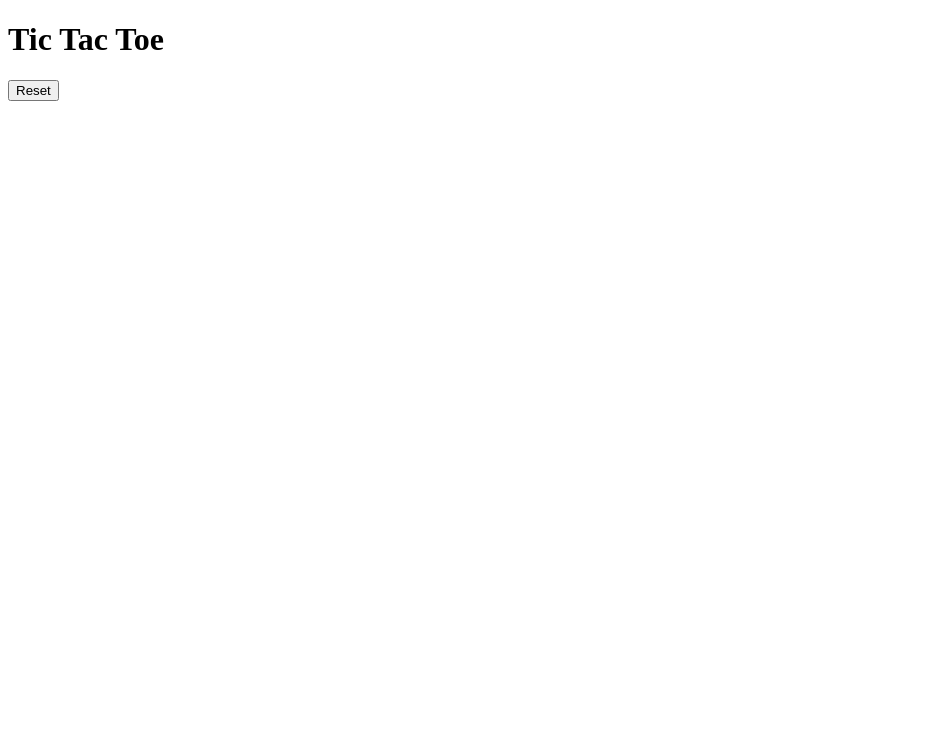
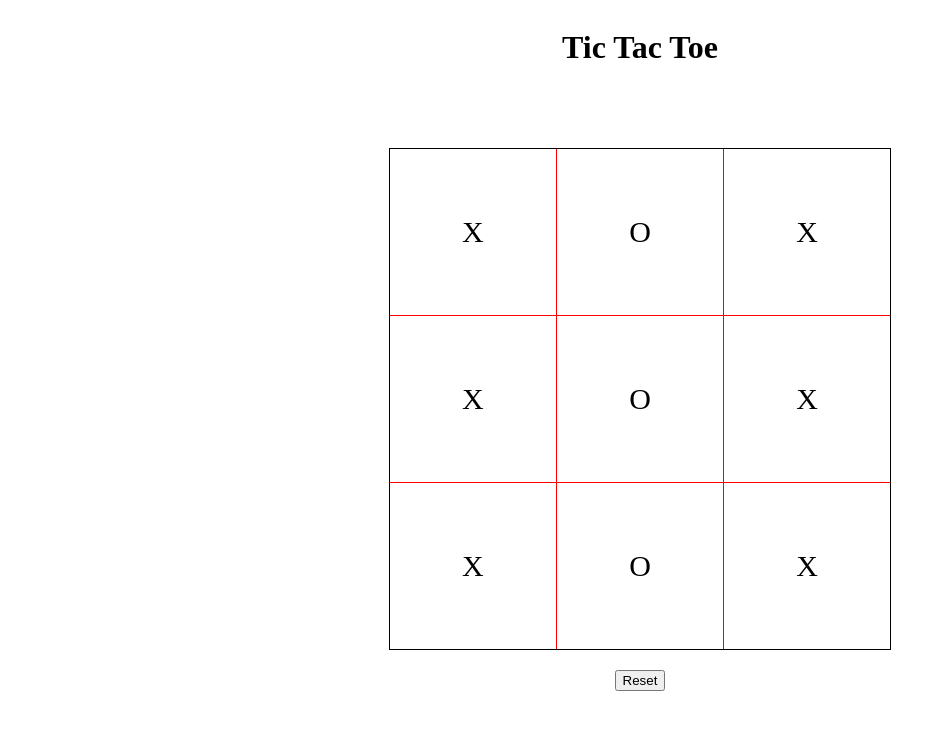
Before and after one commit to sameeksha-dalvi/tic-tac-toe, a plain HTML site: page index.html in a window 1280 px wide. Shown: the whole page, without its empty margins (0-946 px from the left). Drawn offline with Linux system fonts and the light colour scheme.

Commit message:
feat: add game board design in html

```diff
--- a/index.html
+++ b/index.html
@@ -9,11 +9,22 @@
 </head>
 
 <body>
-    <h1>Tic Tac Toe</h1>
+
     <div class="container">
+        <h1>Tic Tac Toe</h1>
         <div class="winner"></div>
         <div class="players"></div>
-        <div class="board"></div>
+        <div class="board">
+            <div class="cell left-cell top-cell">X</div>
+            <div class="cell middle-cell top-cell">O</div>
+            <div class="cell right-cell top-cell">X</div>
+            <div class="cell left-cell">X</div>
+            <div class="cell middle-cell">O</div>
+            <div class="cell right-cell">X</div>
+            <div class="cell left-cell bottom-cell">X</div>
+            <div class="cell middle-cell bottom-cell">O</div>
+            <div class="cell right-cell bottom-cell">X</div>
+        </div>
         <div>
             <button>Reset</button>
         </div>
--- a/style.css
+++ b/style.css
@@ -0,0 +1,39 @@
+.container{
+    display: flex;
+    flex-direction: column;
+    align-items: center;
+    gap: 20px;
+}
+
+.board{
+    display: grid;
+    border: 1px solid black;
+    width: 500px;
+    height: 500px;
+    grid-template-columns: repeat(3,1fr);
+    grid-template-rows: repeat(3,1fr);
+}
+
+.cell{
+    display: flex;
+    justify-content: center;
+    align-items: center;
+    font-size: 30px;
+
+}
+
+.left-cell{
+    border-right: 1px solid red;
+}
+
+.right-cell{
+    border-left: 1px solid red;
+}
+
+.top-cell{
+    border-bottom: 1px solid red;
+}
+
+.bottom-cell{
+    border-top: 1px solid red ;
+}
```
